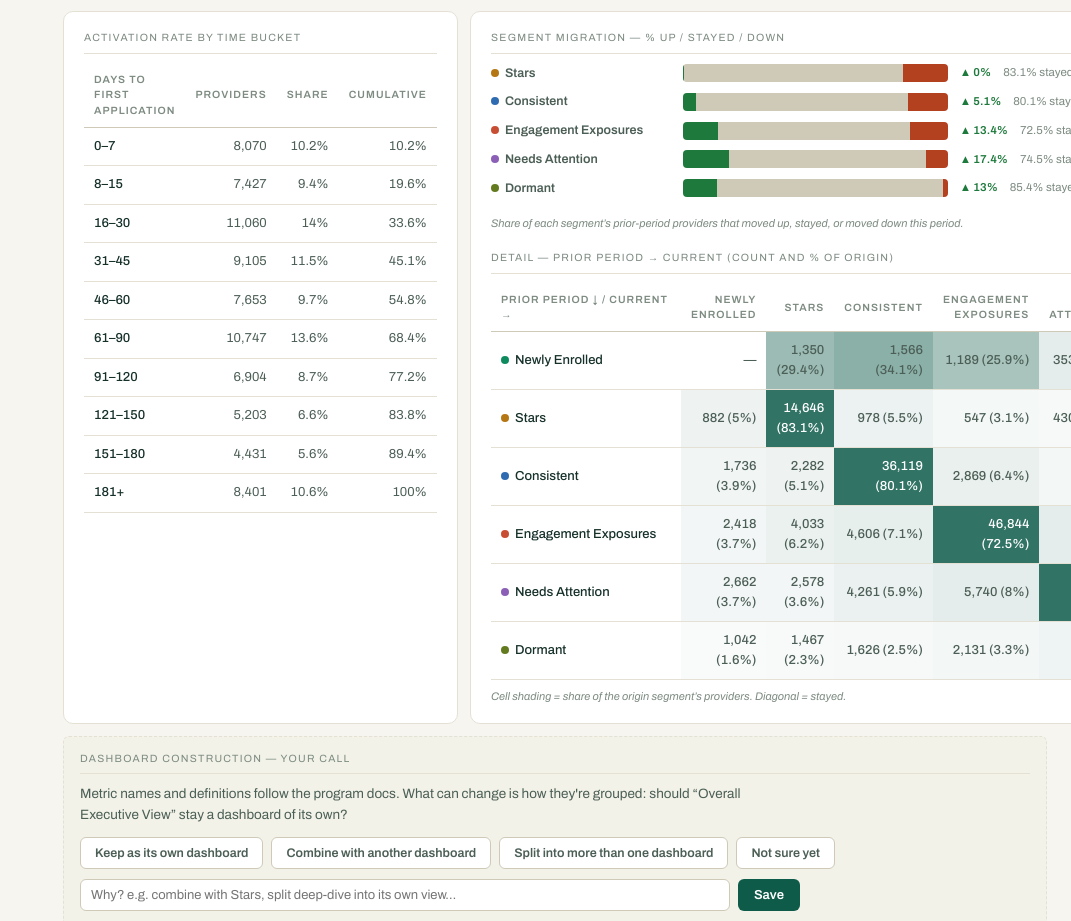
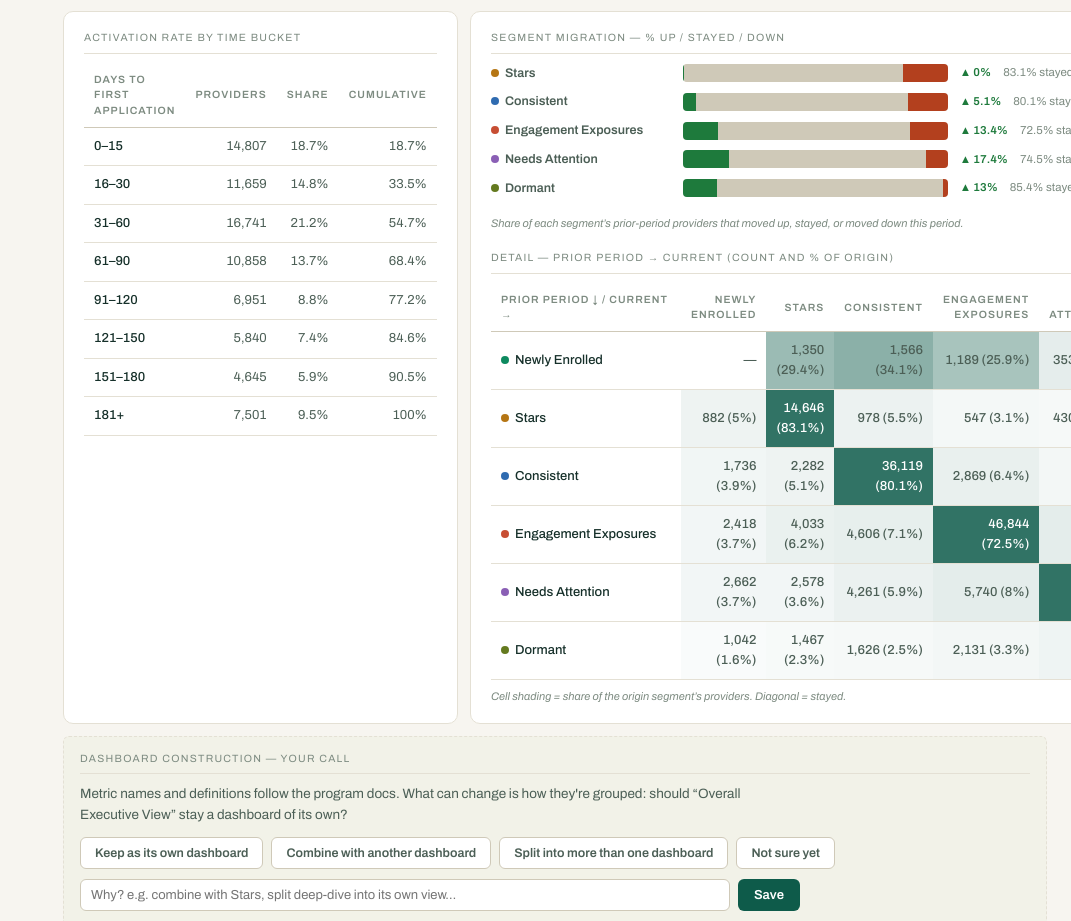
Before and after one commit to elizabethbrady-analytics/LCMdashboard, a React (Vite) app: page /#/ in a window 1280 px wide. Shown: the part 2106-3027 px from the top of the page, without its empty margins (209-1280 px from the left). Built offline with nearby package versions, Linux system fonts and the light colour scheme.

Commit message:
Activation by time bucket: 0-15, 16-30, 31-60 early buckets

```diff
--- a/src/data/registry.js
+++ b/src/data/registry.js
@@ -298,7 +298,7 @@ const execView = [
     id: `${EXEC}.actrate`, dashboard: EXEC, module: 'Executive View', name: 'Activation rate', viz: 'scorecard+buckets',
     plain: 'Of every 100 enrolled providers, how many have activated (first application and/or first transaction).',
     definition: 'Total activated providers ÷ total enrolled providers (activated = ≥1 app and/or ≥1 transaction).',
-    measure: '% overall; % by time bucket (7/15/30/45/60/90/120/150/180/181+)',
+    measure: '% overall; % by time bucket (15/30/60/90/120/150/180/181+)',
     source: SRC.apps,
     eq: { text: 'activated providers ÷ enrolled providers', parts: [['Activated providers', 'active', 'num'], ['Enrolled providers', 'providers', 'num']], calc: (s) => s.active / s.providers, fmtKind: 'pct' },
   },
@@ -585,7 +585,7 @@ const neDeepDive = [
     { text: 'average days (enrollment → first app) per industry', parts: [['TTV-App', 'ttvApp', 'days']], calc: (s) => s.ttvApp, fmtKind: 'days' }),
   ddRow('ttvtran', 'TTV-Tran by industry', 'Which industries get to a first transaction fastest.', 'Avg days enrollment → 1st transaction, by industry.', 'Avg days by industry', src('Days between enrollment and first transaction, averaged per industry', 'Salesforce / DWH'),
     { text: 'average days (enrollment → first transaction) per industry', parts: [['TTV-Tran', 'ttvTran', 'days']], calc: (s) => s.ttvTran, fmtKind: 'days' }),
-  ddRow('actbucket', 'Activation rate % by time bucket', 'How activation accumulates: weekly at first, then 15/30-day steps out to 180 and beyond.', 'Activated = ≥1 app and/or transaction; buckets 7/15/30/45/60/90/120/150/180/181+, by industry.', '% by bucket, by industry', SRC.apps,
+  ddRow('actbucket', 'Activation rate % by time bucket', 'How activation accumulates: 15 days at first, then 30-day steps out to 180 and beyond.', 'Activated = ≥1 app and/or transaction; buckets 15/30/60/90/120/150/180/181+, by industry.', '% by bucket, by industry', SRC.apps,
     { text: 'activated within bucket ÷ enrolled, per bucket', parts: [['Activated providers', 'active', 'num'], ['Enrolled providers', 'providers', 'num']], calc: (s) => s.active / s.providers, fmtKind: 'pct' }),
   ddRow('appsbucket', 'Avg applications per active account by time bucket', 'How application volume builds over a provider’s first months.', 'Avg applications per active account by time bucket, by industry.', 'Avg by bucket, by industry', SRC.apps,
     { text: 'applications ÷ active accounts, per bucket', parts: [['Applications', 'apps', 'num'], ['Active accounts', 'active', 'num']], calc: (s) => s.apps / s.active, fmtKind: 'num1' }),
--- a/src/data/synthetic.js
+++ b/src/data/synthetic.js
@@ -254,14 +254,14 @@ function scopeRng(scopeKey) {
 }
 
 /** Activation-window distribution over the standard time buckets. */
-// Finer increments requested after round 2: weekly early buckets, 15/30-day
-// mid-range, long tail kept.
-export const TIME_BUCKETS = ['0–7', '8–15', '16–30', '31–45', '46–60', '61–90', '91–120', '121–150', '151–180', '181+']
+// Early buckets set to 0–15 / 16–30 / 31–60 (client request); 30-day steps and
+// the long tail kept after that.
+export const TIME_BUCKETS = ['0–15', '16–30', '31–60', '61–90', '91–120', '121–150', '151–180', '181+']
 
 export function activationBuckets(filter = {}, scopeKey = 'act') {
   const rng = scopeRng(scopeKey + JSON.stringify(filter.industries ?? []))
   const a = agg(filter)
-  const weights = [0.11, 0.09, 0.14, 0.11, 0.1, 0.13, 0.09, 0.07, 0.06, 0.1].map((w) => w * range(rng, 0.92, 1.08))
+  const weights = [0.2, 0.14, 0.21, 0.13, 0.09, 0.07, 0.06, 0.1].map((w) => w * range(rng, 0.92, 1.08))
   const total = weights.reduce((s, w) => s + w, 0)
   const activated = Math.round(a.active * 1.0)
   return TIME_BUCKETS.map((bucket, i) => ({
```
